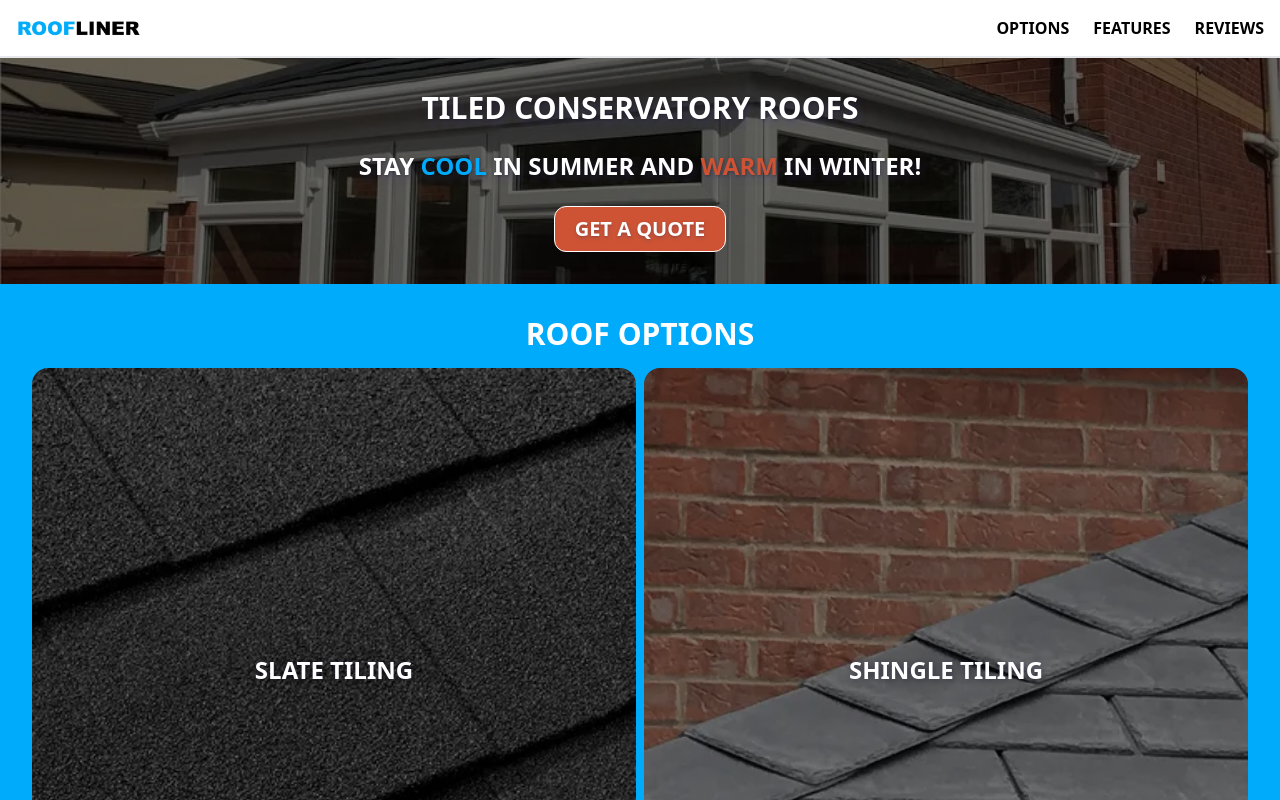
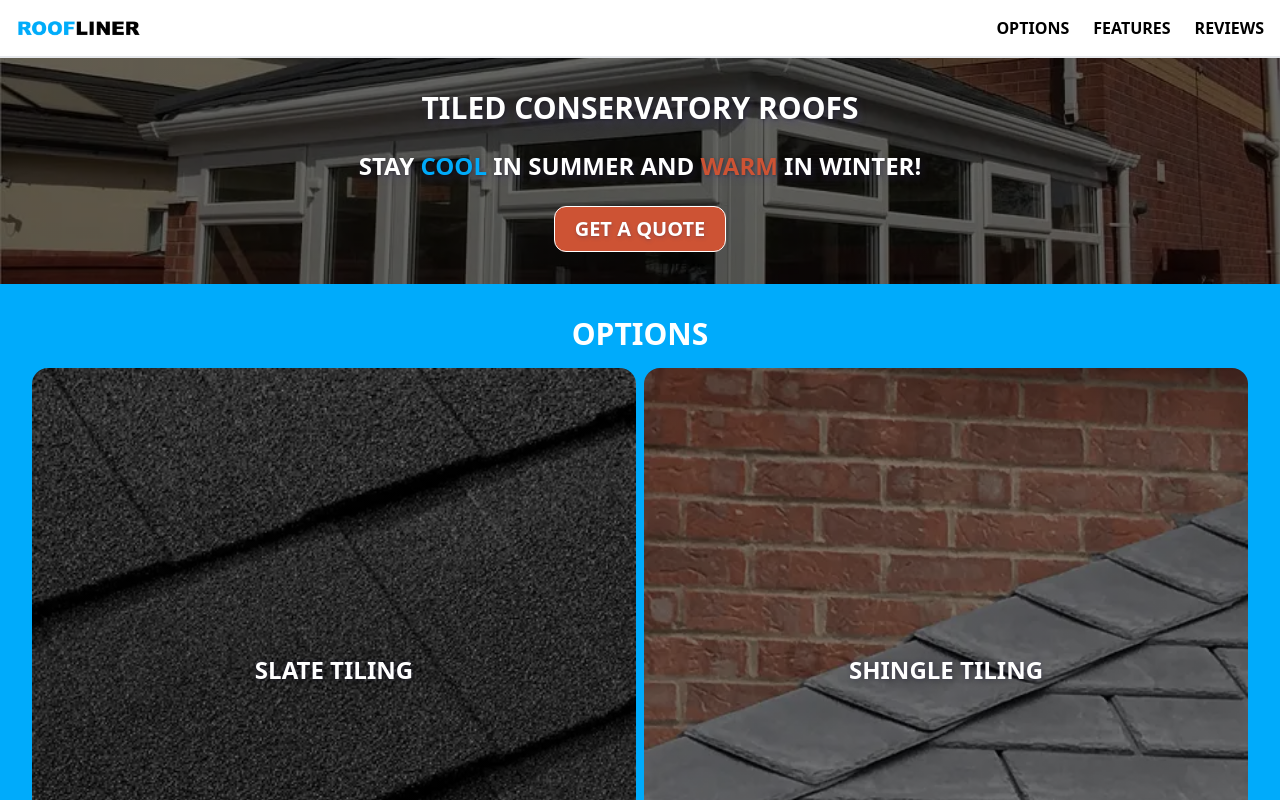
Before and after one commit to jackmaders/roofliner-website, a Vue app: page / in a window 1280 px wide. Shown: the top 800 px of the page. Built offline with nearby package versions, Linux system fonts and the light colour scheme.

Commit message:
changing heading and removing commented code

```diff
--- a/src/components/blocks/options/OptionsBlock.vue
+++ b/src/components/blocks/options/OptionsBlock.vue
@@ -2,7 +2,7 @@
   <section id="options" class="p-8 bg-roofliner-blue">
     <div class="container flex flex-col gap-4 mx-auto">
       <h2 class="text-3xl font-bold text-center text-white uppercase">
-        Roof Options
+        Options
       </h2>
       <div class="grid grid-cols-2 gap-2">
         <OptionCard class="bg-shingle-tiles">slate tiling </OptionCard>
@@ -21,17 +21,3 @@
 <script setup>
 import OptionCard from "./OptionCard.vue";
 </script>
-
-<!--
-
-      <div
-        class="container gap-6 p-10 mx-auto text-xl font-bold text-center text-white uppercase"
-      >
-        <div
-          class="grid w-full grid-cols-1 gap-4 text-2xl xs:grid-cols-2 xs:text-xl md:text-2xl md:grid-cols-3 lg:grid-cols-4"
-        >
-          <OptionCard v-for="index in [1, 2, 3, 4, 5, 6]" :key="index"
-            >Slate Tiles</OptionCard
-          >
-        </div>
-      </div> -->
```
